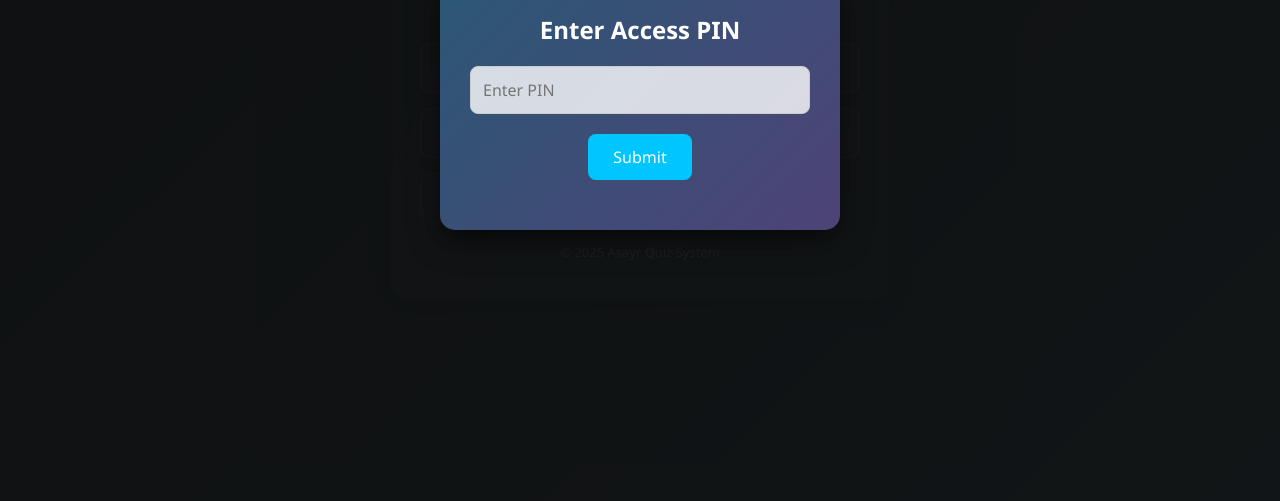
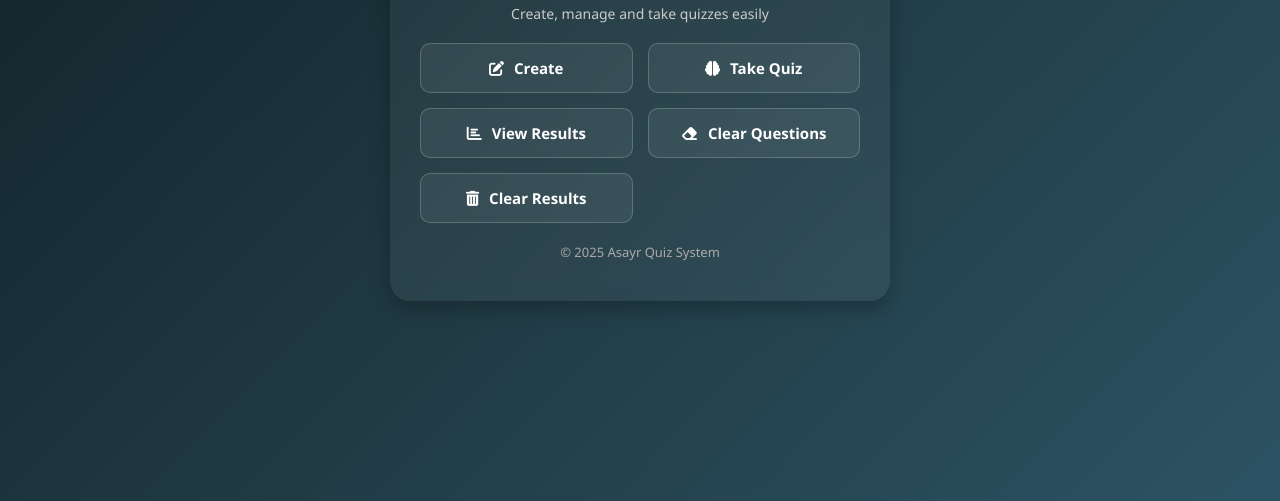
Before and after one commit to cadnaanahmed1/Quizz-app, a plain HTML site: page frontend/index.html in a window 1280 px wide. Shown: the part 299-800 px from the top of the page. Drawn offline with Linux system fonts and the light colour scheme.

Commit message:
Update index.html

```diff
--- a/frontend/index.html
+++ b/frontend/index.html
@@ -406,7 +406,7 @@
   });
 }
   window.onload = () => {
-  showPinForm(); // modal cusub
+  //showPinForm(); // modal cusub
   // Waxaad halkaan ku dari kartaa wax kale haddii loo baahdo
 };
 
```
